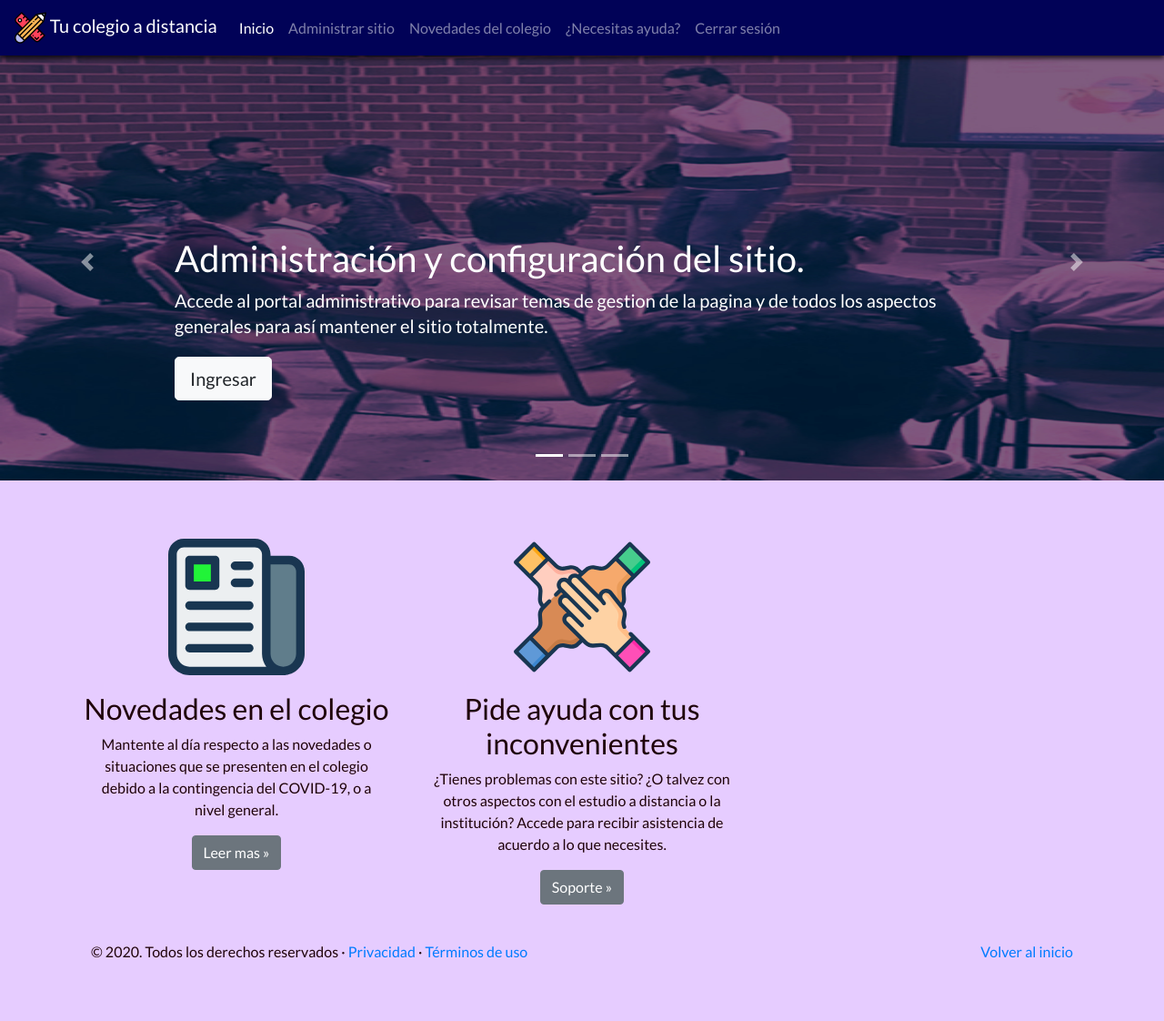
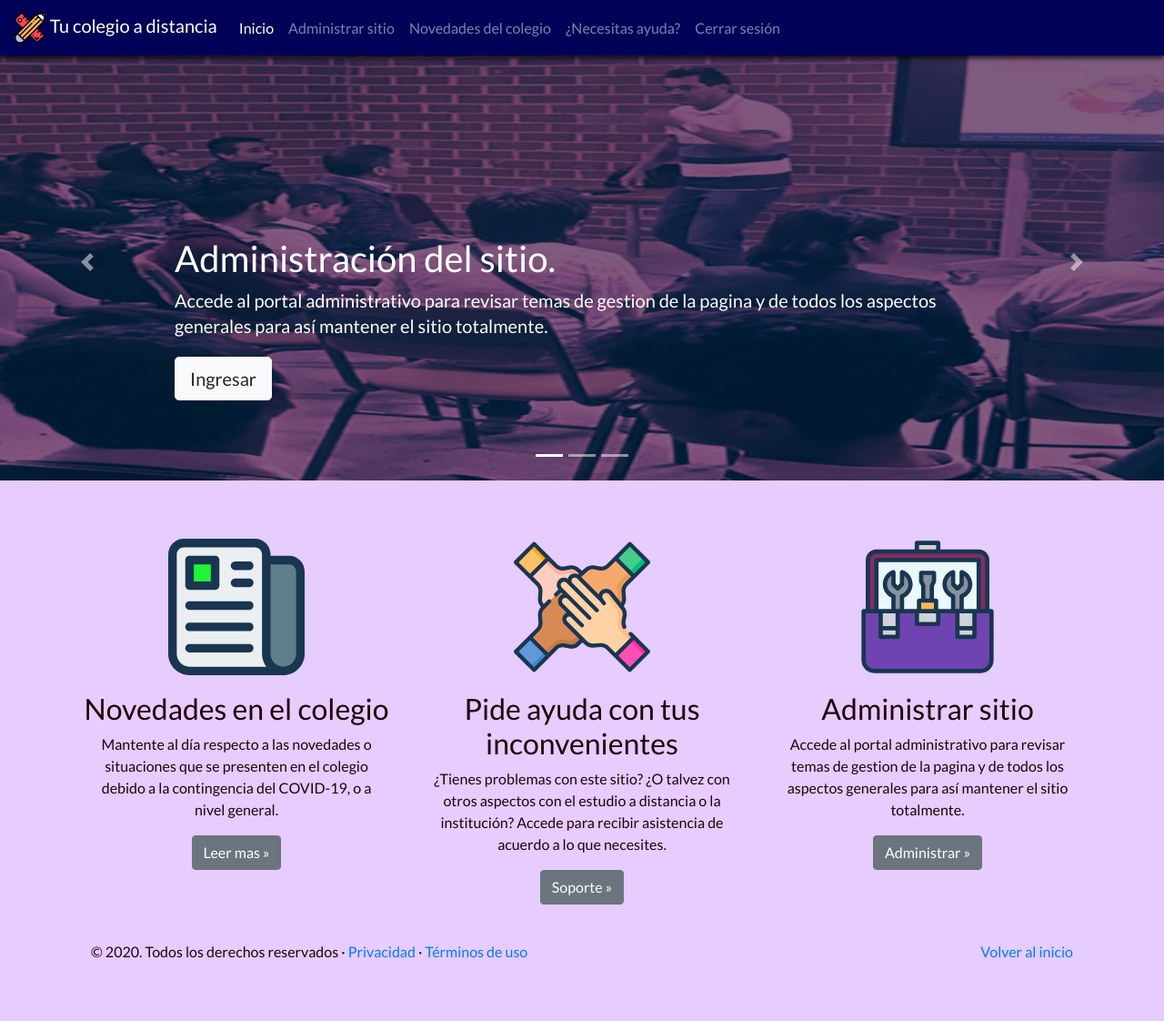
Before and after one commit to ricardoqp1997/INFO_SOCIAL, a Django app: page /main/ in a window 1280 px wide. Shown: the whole page at 91% size. Run offline with Django 3.2, Linux system fonts and the light colour scheme; a user stored in the database is signed in; some libraries are stand-ins or nearby versions.

Commit message:
Avances hasta 8 de octubre del 2020 2.

```diff
--- a/templates/main.html
+++ b/templates/main.html
@@ -25,7 +25,7 @@
                     la oportunidad de realizar su trabajo en casa sin inconvenientes.</p>
                 <p><a class="btn btn-lg btn-light" href="{% url 'docencia' %}" role="button">Ingresar</a></p>
               {% else %}
-                  <h1>Administración y configuración del sitio.</h1>
+                  <h1>Administración del sitio.</h1>
                 <p>Accede al portal administrativo para revisar temas de gestion de la pagina y de todos los aspectos generales
                 para así mantener el sitio totalmente.</p>
                 <p><a class="btn btn-lg btn-light" href="{% url 'administrador' %}" role="button">Ingresar</a></p>
@@ -113,7 +113,7 @@
             <p><a class="btn btn-secondary" href="{% url 'soporte' %}" role="button">Soporte &raquo;</a></p>
           </div><!-- /.col-lg-4 -->
 
-        {% if user.is_admin %}
+        {% if tipo_usuario == 'Administradores' %}
             <div class="col-lg-4">
                 <img src="{% static '/assets/brand/administracion.svg' %}" alt="..." width="150" height="150" style="margin-bottom: 5%">
                   <h2>Administrar sitio</h2>
```
Also changed, not shown: db.sqlite3.
